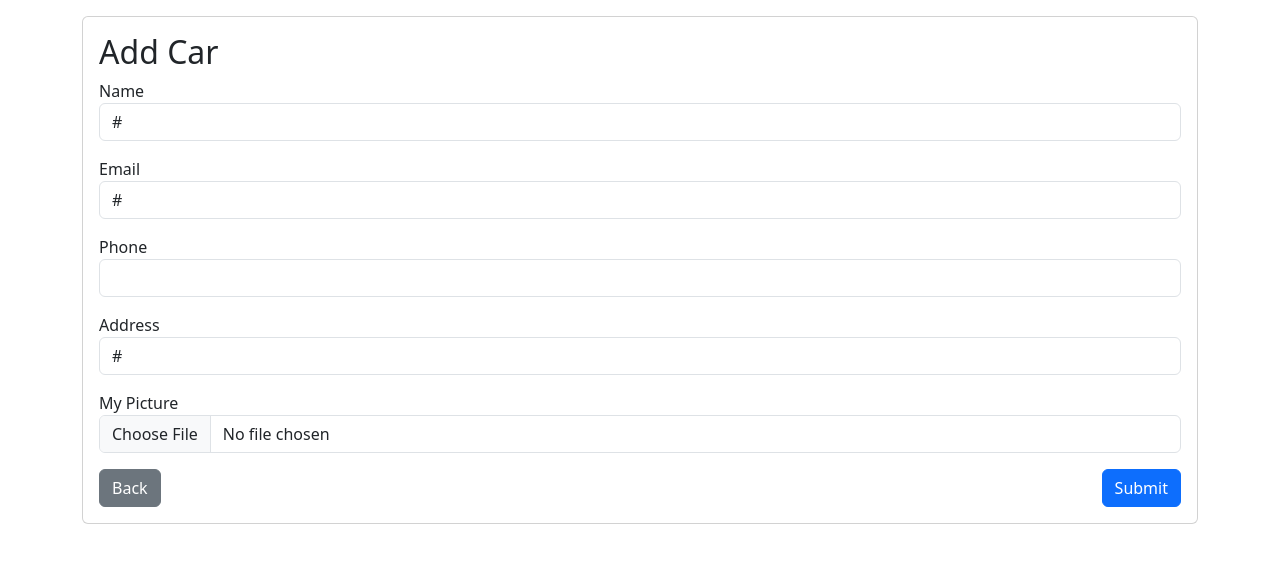
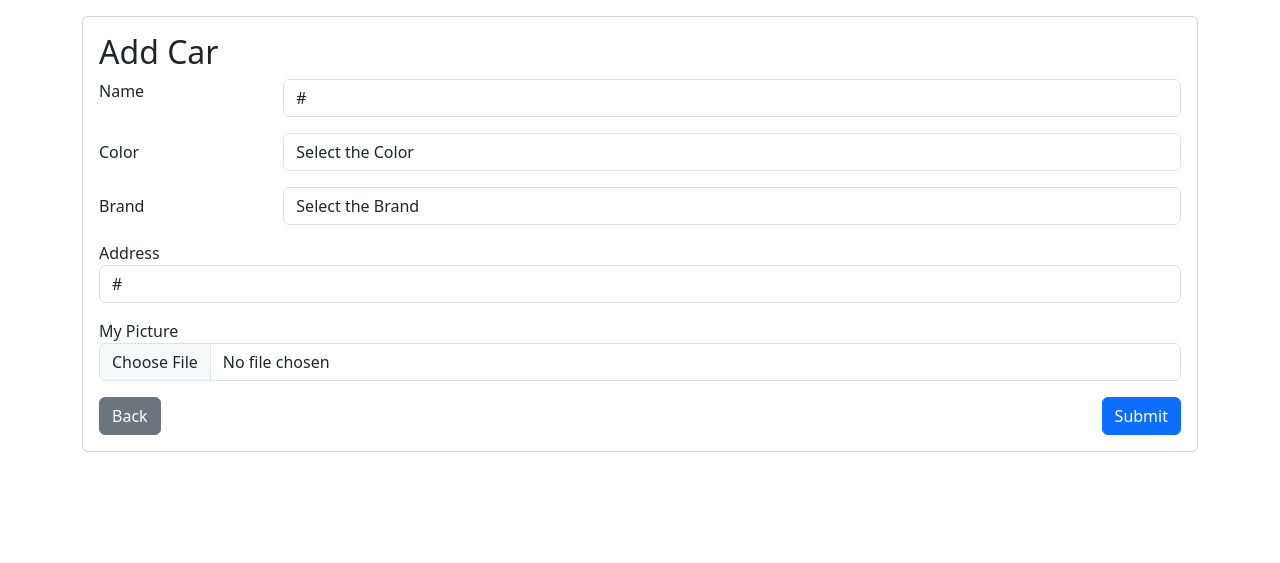
Before and after one commit to hanasoke/ecommerce-CI3, a CodeIgniter app: page /ecommerce-CI3/index.php/car/add in a window 1280 px wide. Shown: the top 563 px of the page. Run offline with CodeIgniter, Linux system fonts and the light colour scheme.

Commit message:
cange the view of add.php in car folder

```diff
--- a/application/views/car/add.php
+++ b/application/views/car/add.php
@@ -44,19 +44,47 @@
 							?>
 
 							<form method="POST" action="<?php echo site_url('sellers/add'); ?>" enctype="multipart/form-data">
-								<div class="mb-3">
-									<label for="seller_name">Name</label>
-									<input type="text" class="form-control" name="seller_name" id="seller_name" value="#"/>
+								<div class="mb-3 row">
+									<label for="name" class="col-sm-2">Name</label>
+									<div class="col-sm-10">
+                                        <input type="text" class="form-control" name="name" id="name" value="#"/>
+                                    </div>
 								</div>
 
-								<div class="mb-3">
-									<label for="seller_email">Email</label>
-									<input type="email" class="form-control" name="seller_email" id="seller_email" value="#" />
+								<div class="mb-3 row">
+									<label for="color" class="col-sm-2 col-form-label">Color</label>
+									<div class="col-sm-10">
+                                        <select class="form-control" name="color" id="color">
+                                            <option selected value="#">Select the Color</option>
+                                            <option value="White">White</option>
+                                            <option value="Black">Black</option>
+                                            <option value="Silver">Silver</option>
+                                            <option value="Bronze">Bronze</option>
+                                            <option value="Blue">Blue</option>
+                                            <option value="Red">Red</option>
+                                        </select>
+                                    </div>
 								</div>
 
-								<div class="mb-3">
-									<label for="seller_phone">Phone</label>
-									<input type="number" class="form-control" name="seller_phone" id="seller_phone" value="#" />
+								<div class="mb-3 row">
+									<label for="brand" class="col-sm-2 col-form-label">Brand</label>
+									<div class="col-sm-10">
+                                        <select class="form-control" name="brand" id="brand" value="#">
+                                            <option selected value="#">Select the Brand</option>
+                                            <option value="BWD">BWD</option>
+
+                                            <option value="Honda">Honda</option>
+                                            <option value="Daihatsu">Daihatsu</option>
+                                            <option value="Mitsubishi">Mitsubishi</option>
+                                            <option value="Tesla">Tesla</option>
+                                            <option value="Chevrolet">Chevrolet</option>
+                                            <option value="Ferrari">Ferrari</option>
+                                            <option value="BMW">BMW</option>
+                                            <option value="Nissan">Nissan</option>
+                                            <option value="Toyota">Toyota</option>
+                                        </select>
+
+                                    </div>
 								</div>
 
 								<div class="mb-3">
--- a/application/views/car/index.php
+++ b/application/views/car/index.php
@@ -34,7 +34,7 @@
 				<div class="col">
 					<a
 						class="btn btn-primary mb-3 float-end"
-						href="<?php echo site_url('sellers/add'); ?> "
+						href="<?php echo site_url('car/add'); ?> "
 						>Add Data</a
 					>
 					<a class="btn btn-secondary mb-3" href="<?php echo site_url('sellers'); ?> "
```
